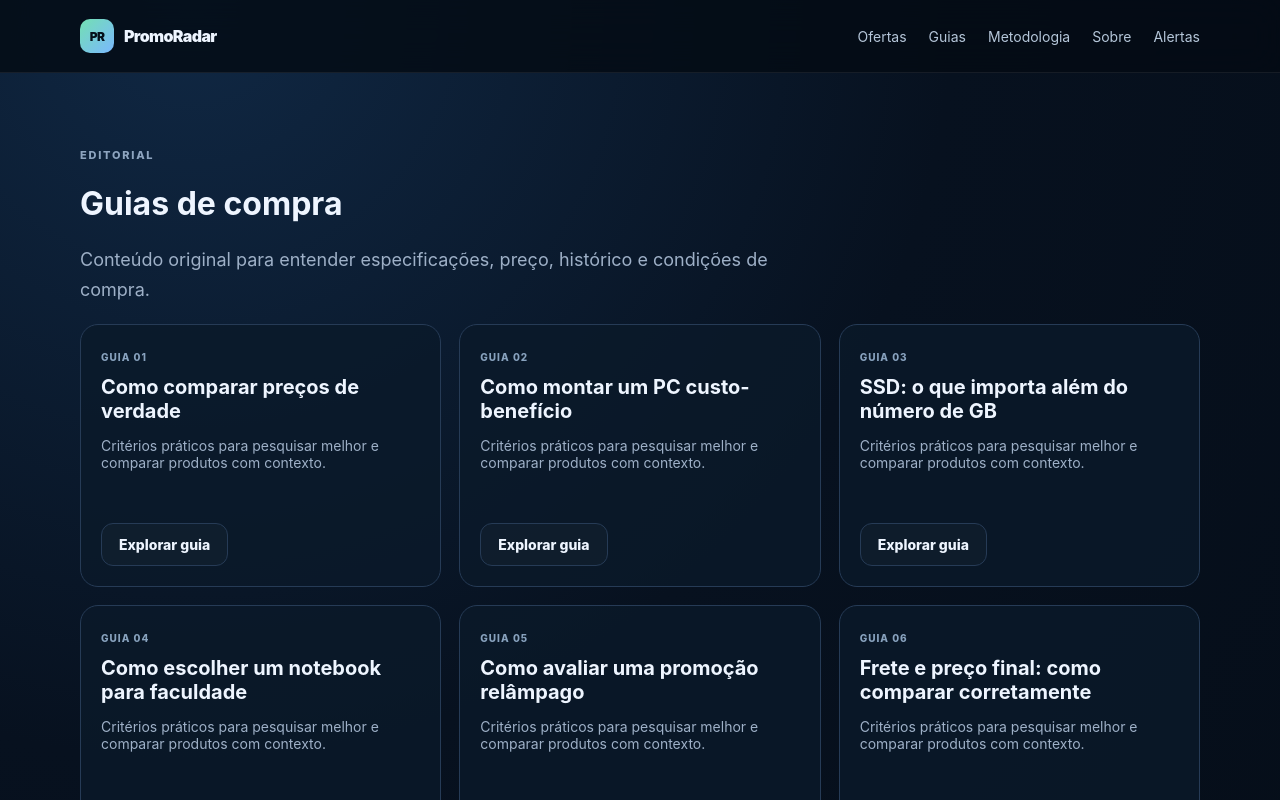
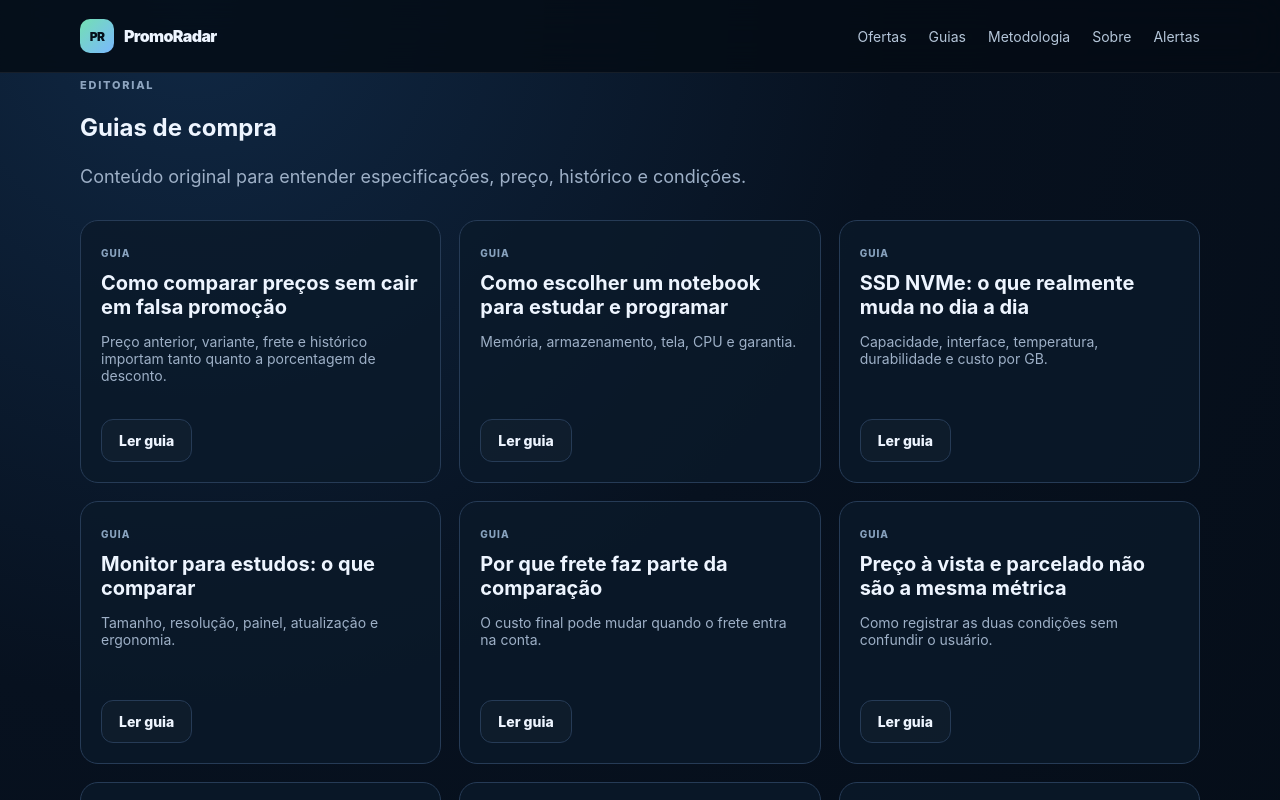
Before and after one commit to Lucas-Belucci-Bellini/PromoRadar, a Next.js app in the folder apps/web/: page /guias in a window 1280 px wide. Shown: the top 800 px of the page. Built offline with nearby package versions, Linux system fonts and the light colour scheme; no server answers.

Commit message:
feat: connect guides to canonical data

```diff
--- a/apps/web/app/guias/page.tsx
+++ b/apps/web/app/guias/page.tsx
@@ -1,2 +1,19 @@
-const guides=['Como comparar preços de verdade','Como montar um PC custo-benefício','SSD: o que importa além do número de GB','Como escolher um notebook para faculdade','Como avaliar uma promoção relâmpago','Frete e preço final: como comparar corretamente','Garantia e nota fiscal: o que conferir','Como reconhecer uma variação falsa de desconto','Quando esperar para comprar um eletrônico','Checklist antes de fechar uma compra'];
-export default function Guias(){return <main className="section"><div className="container"><span className="eyebrow">EDITORIAL</span><h1>Guias de compra</h1><p className="lead">Conteúdo original para entender especificações, preço, histórico e condições de compra.</p><div className="cards">{guides.map((g,i)=><article className="card" key={g}><span className="tag">GUIA {String(i+1).padStart(2,'0')}</span><h3>{g}</h3><p>Critérios práticos para pesquisar melhor e comparar produtos com contexto.</p><a className="button secondary" href="/guias">Explorar guia</a></article>)}</div></div></main>}
+import { GuideCard } from '../../components/guide-card';
+import { guides } from '../../lib/demo-data';
+
+export const metadata = { title: 'Guias' };
+
+export default function Guias() {
+  return (
+    <section className="page">
+      <div className="container">
+        <span className="eyebrow">EDITORIAL</span>
+        <h1 className="page-title">Guias de compra</h1>
+        <p className="lead">Conteúdo original para entender especificações, preço, histórico e condições.</p>
+        <div className="cards" style={{ marginTop: 28 }}>
+          {guides.map((guide) => <GuideCard key={guide.slug} guide={guide} />)}
+        </div>
+      </div>
+    </section>
+  );
+}
```
